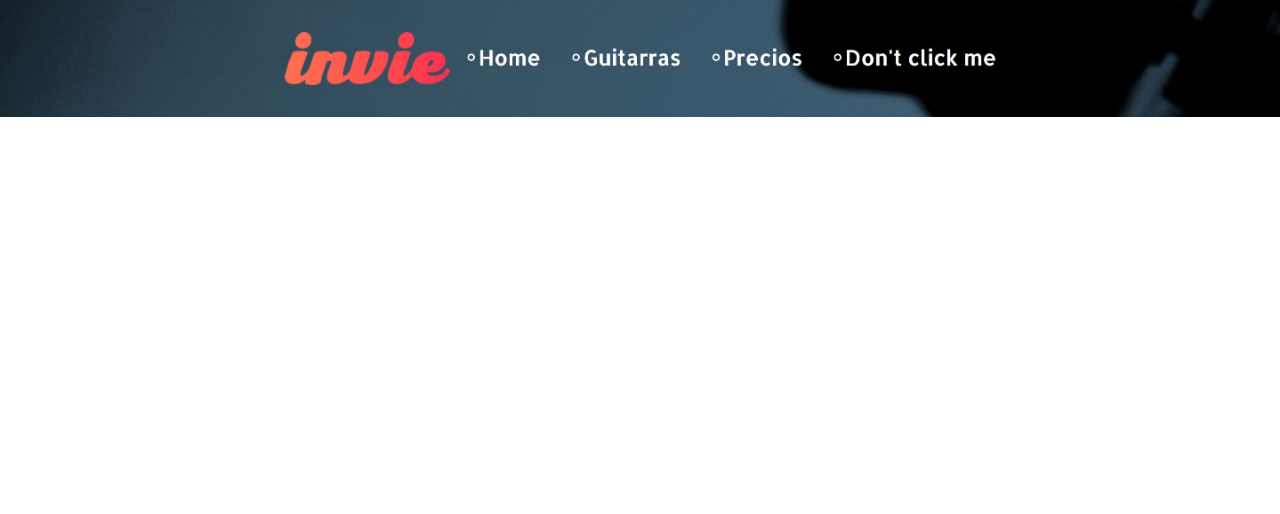
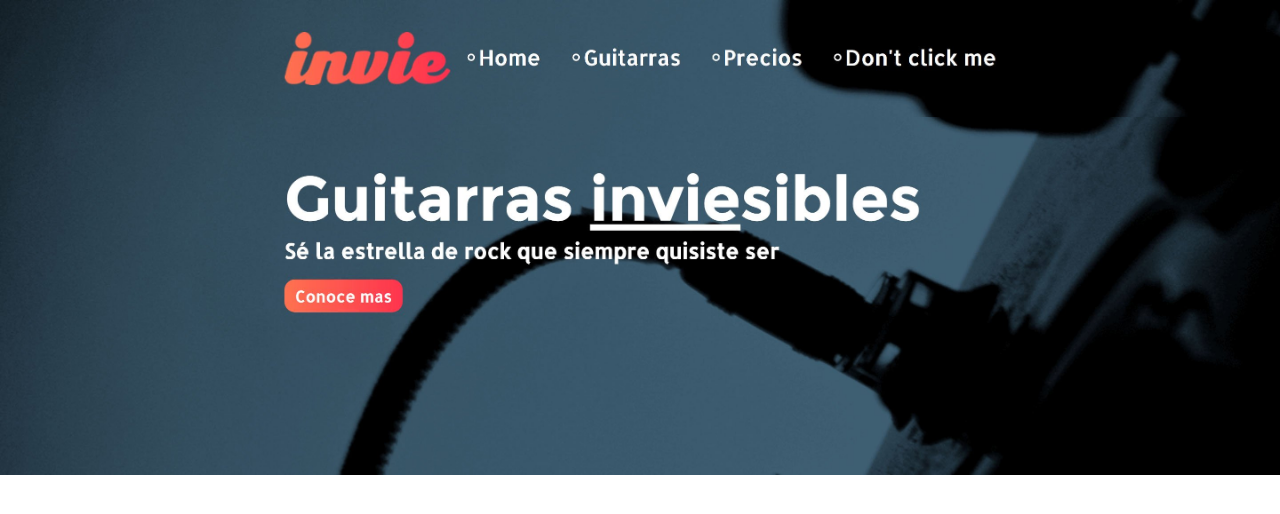
Before and after one commit to luisparralinares/invie-github, a plain HTML site: page index.html in a window 1280 px wide. Drawn offline with Linux system fonts and the light colour scheme.

Commit message:
sumando nuevo hero

```diff
--- a/index.html
+++ b/index.html
@@ -12,5 +12,6 @@
     </head>
 <body>
     <img src="img/header.jpg">
+    <img src="img/hero.jpg">
 </body>
 </html>
```
Also changed, not shown: img/hero.jpg (added).
